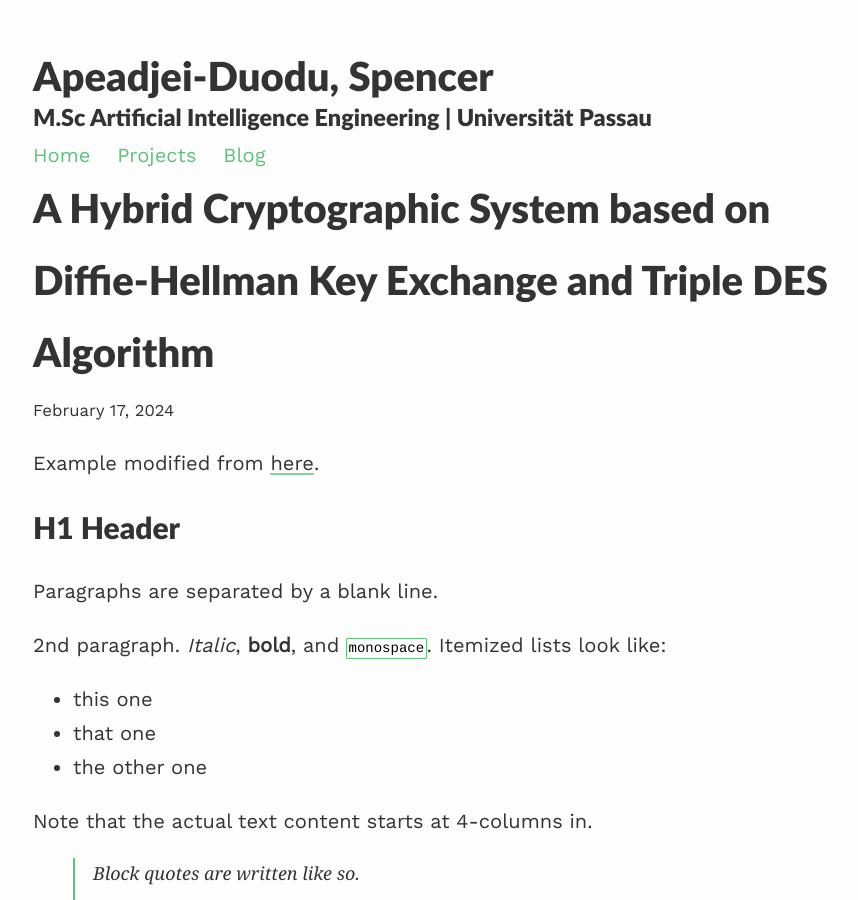
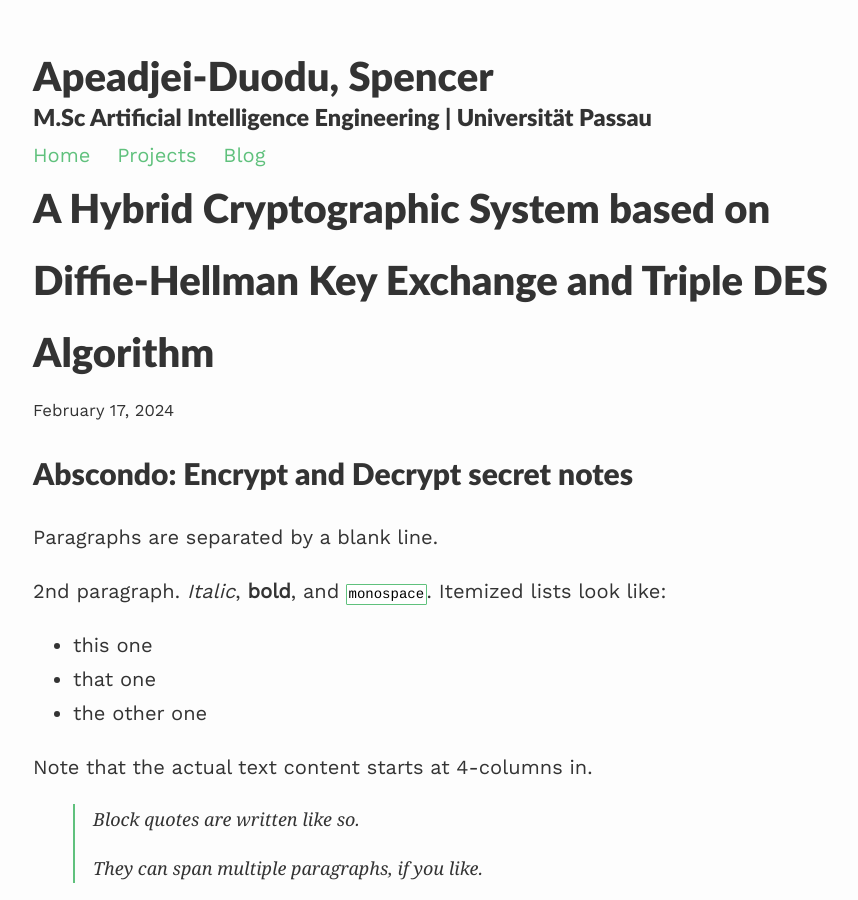
Before and after one commit to adkSpence/adkspence.github.io, a Jekyll site: the page built from _projects/abscondo.md, in a window 1280 px wide and 900 px high. Shown: the whole window, without its empty margins (207-1065 px from the left). Built offline with Jekyll 4.4.1, drawn with Linux system fonts in a browser that asks for light colours; nearby versions of some CDN libraries; formulas are drawn with MathJax 3.

Commit message:
Updated initial details for the Abscondo project

```diff
--- a/_projects/abscondo.md
+++ b/_projects/abscondo.md
@@ -1,12 +1,10 @@
 ---
 layout: post
 title: A Hybrid Cryptographic System based on Diffie-Hellman Key Exchange and Triple DES Algorithm
-description: Abscondo is a journalling app I built where users can encrypt their secrets thoughts
+description: Abscondo is a journalling app I built where users can encrypt their secrets thoughts 😉
 ---
 
-Example modified from [here](http://www.unexpected-vortices.com/sw/rippledoc/quick-markdown-example.html){:target="_blank"}.
-
-H1 Header
+Abscondo: Encrypt and Decrypt secret notes
 ============
 
 Paragraphs are separated by a blank line.
```
